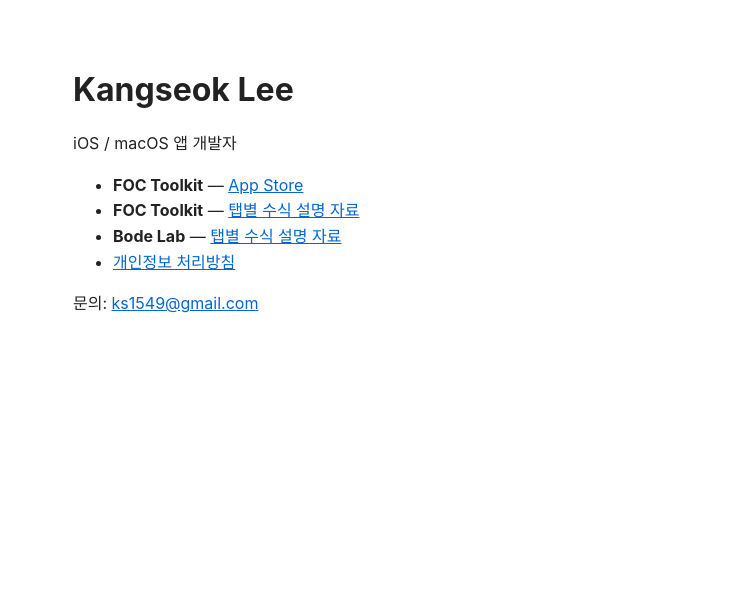
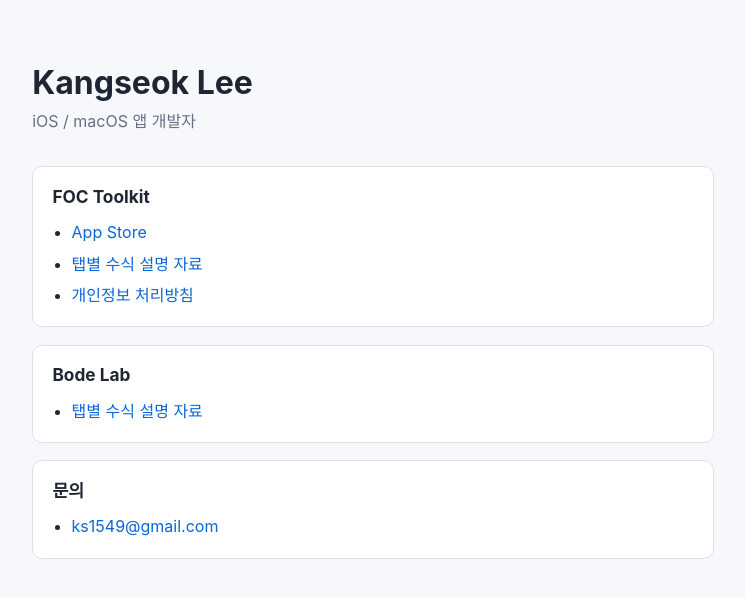
Before and after one commit to KLab-Live/KLab-Live.github.io, a plain HTML site: page index.html in a window 1280 px wide. Shown: the whole page, without its empty margins (267-1012 px from the left). Drawn offline with Linux system fonts and the light colour scheme.

Commit message:
개발자 페이지 앱별 링크 구조 정리

```diff
--- a/index.html
+++ b/index.html
@@ -2,22 +2,105 @@
 <html lang="ko">
 <head>
 <meta charset="UTF-8">
+<meta name="viewport" content="width=device-width, initial-scale=1">
 <title>Kangseok Lee — Developer</title>
 <style>
-  body { font-family: -apple-system, BlinkMacSystemFont, sans-serif; max-width: 600px; margin: 4em auto; padding: 0 1em; color: #222; line-height: 1.6; }
-  h1 { margin-bottom: 0.2em; }
-  a { color: #0366d6; }
+  :root {
+    --bg: #f7f8fb;
+    --paper: #ffffff;
+    --ink: #1f2633;
+    --muted: #667085;
+    --line: #dce2ec;
+    --accent: #0b66d8;
+  }
+
+  * { box-sizing: border-box; }
+
+  body {
+    margin: 0;
+    background: var(--bg);
+    color: var(--ink);
+    font-family: -apple-system, BlinkMacSystemFont, "Segoe UI", "Noto Sans KR", sans-serif;
+    line-height: 1.6;
+  }
+
+  main {
+    max-width: 720px;
+    margin: 4em auto;
+    padding: 0 1.2em;
+  }
+
+  h1 {
+    margin: 0 0 0.2em;
+    font-size: 2rem;
+    line-height: 1.2;
+  }
+
+  .intro {
+    margin: 0 0 2em;
+    color: var(--muted);
+  }
+
+  .section {
+    margin: 0 0 1.1em;
+    padding: 1.1em 1.2em;
+    border: 1px solid var(--line);
+    border-radius: 10px;
+    background: var(--paper);
+  }
+
+  h2 {
+    margin: 0 0 0.7em;
+    font-size: 1.08rem;
+    line-height: 1.35;
+  }
+
+  ul {
+    margin: 0;
+    padding-left: 1.2em;
+  }
+
+  li + li {
+    margin-top: 0.35em;
+  }
+
+  a {
+    color: var(--accent);
+    text-decoration: none;
+  }
+
+  a:hover {
+    text-decoration: underline;
+  }
 </style>
 </head>
 <body>
-<h1>Kangseok Lee</h1>
-<p>iOS / macOS 앱 개발자</p>
-<ul>
-  <li><strong>FOC Toolkit</strong> — <a href="https://apps.apple.com/app/id6762969707">App Store</a></li>
-  <li><strong>FOC Toolkit</strong> — <a href="./foc_toolkit/">탭별 수식 설명 자료</a></li>
-  <li><strong>Bode Lab</strong> — <a href="./bode_lab/">탭별 수식 설명 자료</a></li>
-  <li><a href="https://klab-live.github.io/foc-toolkit-privacy/">개인정보 처리방침</a></li>
-</ul>
-<p>문의: <a href="mailto:ks1549@gmail.com">ks1549@gmail.com</a></p>
+<main>
+  <h1>Kangseok Lee</h1>
+  <p class="intro">iOS / macOS 앱 개발자</p>
+
+  <section class="section">
+    <h2>FOC Toolkit</h2>
+    <ul>
+      <li><a href="https://apps.apple.com/app/id6762969707">App Store</a></li>
+      <li><a href="./foc_toolkit/">탭별 수식 설명 자료</a></li>
+      <li><a href="https://klab-live.github.io/foc-toolkit-privacy/">개인정보 처리방침</a></li>
+    </ul>
+  </section>
+
+  <section class="section">
+    <h2>Bode Lab</h2>
+    <ul>
+      <li><a href="./bode_lab/">탭별 수식 설명 자료</a></li>
+    </ul>
+  </section>
+
+  <section class="section">
+    <h2>문의</h2>
+    <ul>
+      <li><a href="mailto:ks1549@gmail.com">ks1549@gmail.com</a></li>
+    </ul>
+  </section>
+</main>
 </body>
 </html>
```
